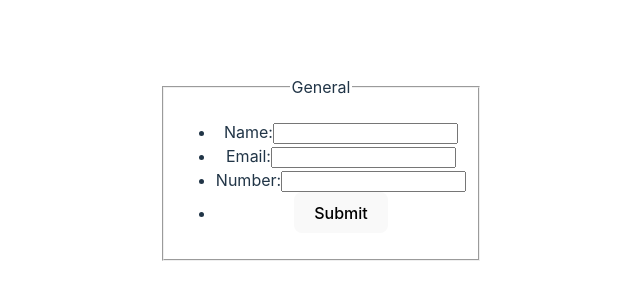
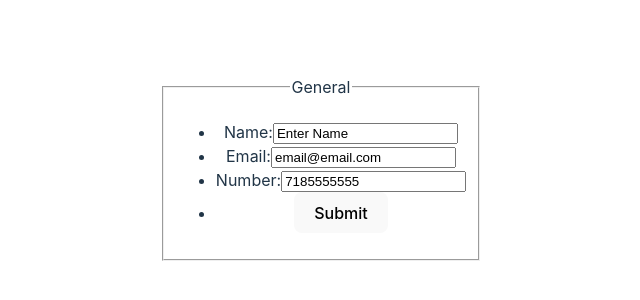
Before and after one commit to Crisandryj/my-cv-app-react, a React (Vite) app: page / in a window 1280 px wide. Shown: the part 232-532 px from the top of the page, without its empty margins (319-959 px from the left). Built offline with nearby package versions, Linux system fonts and the light colour scheme.

Commit message:
Feat: Gather form info on submit

```diff
--- a/src/General.jsx
+++ b/src/General.jsx
@@ -1,22 +1,39 @@
 import { useState } from "react";
 
 function General() {
-  const [status, setStatus] = useState("typing");
+  const [submitted, setSubmitted] = useState(false);
+  //Save form inputs in object: Name,Email and Phone Number
   const [form, setForm] = useState({
-    name: "",
-    email: "",
-    number: "",
+    name: "Enter Name",
+    email: "email@email.com",
+    number: "7185555555",
   });
+
+  const onSubmit = () => {
+    const myForm = document.getElementById("myForm");
+    const formData = new FormData(myForm);
+    const newForm = {
+      name: formData.get("user_name"),
+      email: formData.get("user_email"),
+      email: formData.get("user_num"),
+    };
+    setForm(newForm);
+  };
 
   return (
     <>
-      <form action="">
+      <form action="" id="myForm">
         <fieldset>
           <legend>General</legend>
           <ul>
             <li>
               <label htmlFor="name">Name:</label>
-              <input type="text" id="name" name="user_name" value={form.name} />
+              <input
+                type="text"
+                id="name"
+                name="user_name"
+                defaultValue={form.name}
+              />
             </li>
             <li>
               <label htmlFor="mail">Email:</label>
@@ -24,7 +41,7 @@ function General() {
                 type="email"
                 id="mail"
                 name="user_email"
-                value={form.email}
+                defaultValue={form.email}
               />
             </li>
             <li>
@@ -33,11 +50,13 @@ function General() {
                 type="tel"
                 id="number"
                 name="user_num"
-                value={form.number}
+                defaultValue={form.number}
               />
             </li>
             <li className="button">
-              <button type="submit">Submit</button>
+              <button type="submit" onClick={onSubmit}>
+                Submit
+              </button>
             </li>
           </ul>
         </fieldset>
@@ -50,5 +69,4 @@ export default General;
 
 //Add a conditional statement - if submitted show edit button
 //STATE
-//Track status of wheter form has been submitted
-//Save form inputs in object: Name,Email and Phone Number
+//Track status of whether form has been submitted
```
